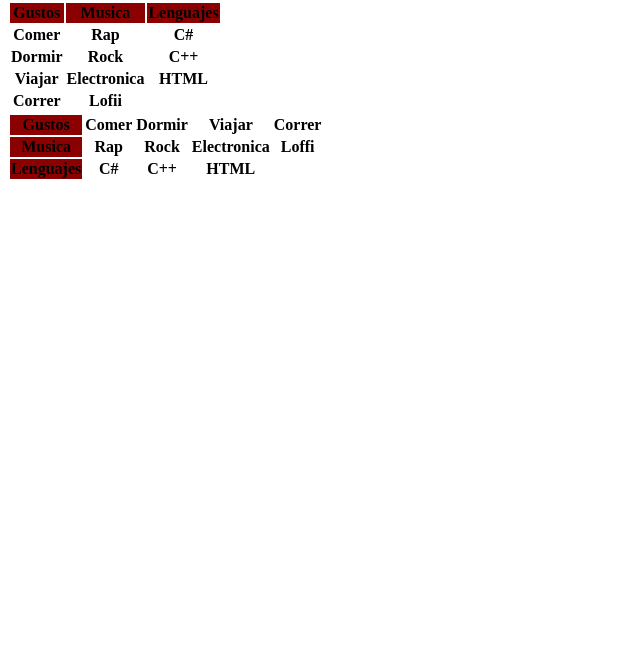
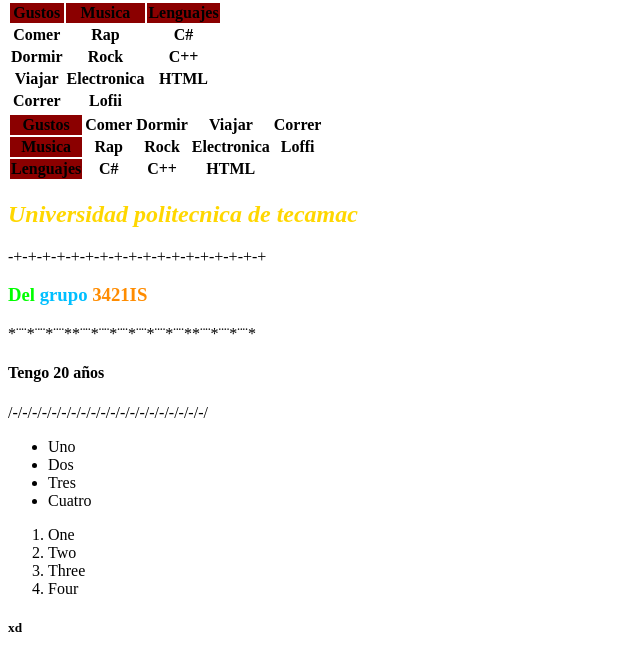
Before and after one commit to NoobMx/webRobert, a plain HTML site: page index.html in a window 1280 px wide. Shown: the part 79-750 px from the top of the page, without its empty margins (0-640 px from the left). Drawn offline with Linux system fonts and the light colour scheme.

Commit message:
Practica 09092021

```diff
--- a/index.html
+++ b/index.html
@@ -14,6 +14,18 @@
     <style>
         .style1{
             background-color: darkred;
+        }
+        .style2{
+            color: darkorange;
+        }
+        .style3{
+            color: deepskyblue;
+        }
+        .style4{
+            color: gold;
+        }
+        .style5{
+            color: lime;
         }
 
     </style>
@@ -79,5 +91,27 @@
 
  </table>
 
+ <h2 class="style4"><em>Universidad politecnica de tecamac</em></h2>
+ <p>-+-+-+-+-+-+-+-+-+-+-+-+-+-+-+-+-+-+</p>
+ <h3><b class="style5">Del</b> <b class="style3">grupo</b> <b class="style2">3421IS</b></h3>
+ <p>*¨¨*¨¨*¨¨**¨¨*¨¨*¨¨*¨¨*¨¨*¨¨**¨¨*¨¨*¨¨*</p>
+ <h4><b>Tengo 20 años</b></h4>
+ <p>/-/-/-/-/-/-/-/-/-/-/-/-/-/-/-/-/-/-/-/-/</p>
+ <ul>
+     <li>Uno</li>
+     <li>Dos</li>
+     <li>Tres</li>
+     <li>Cuatro</li>
+ </ul>
+ <ol>
+    <li>One</li>
+    <li>Two</li>
+    <li>Three</li>
+    <li>Four</li>
+ </ol>
+ <h5>xd</h5>
+
+
+
 </body>
 </html>
```
